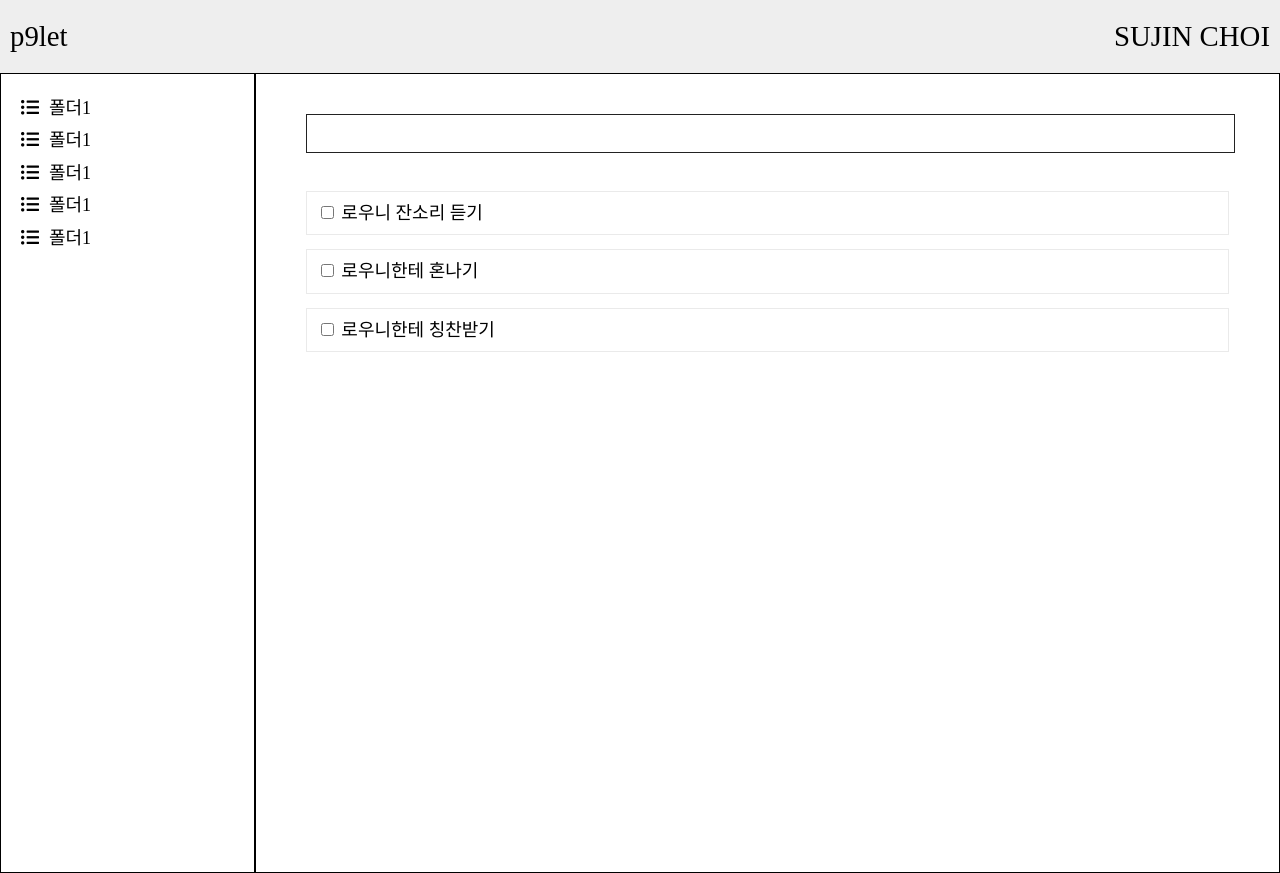
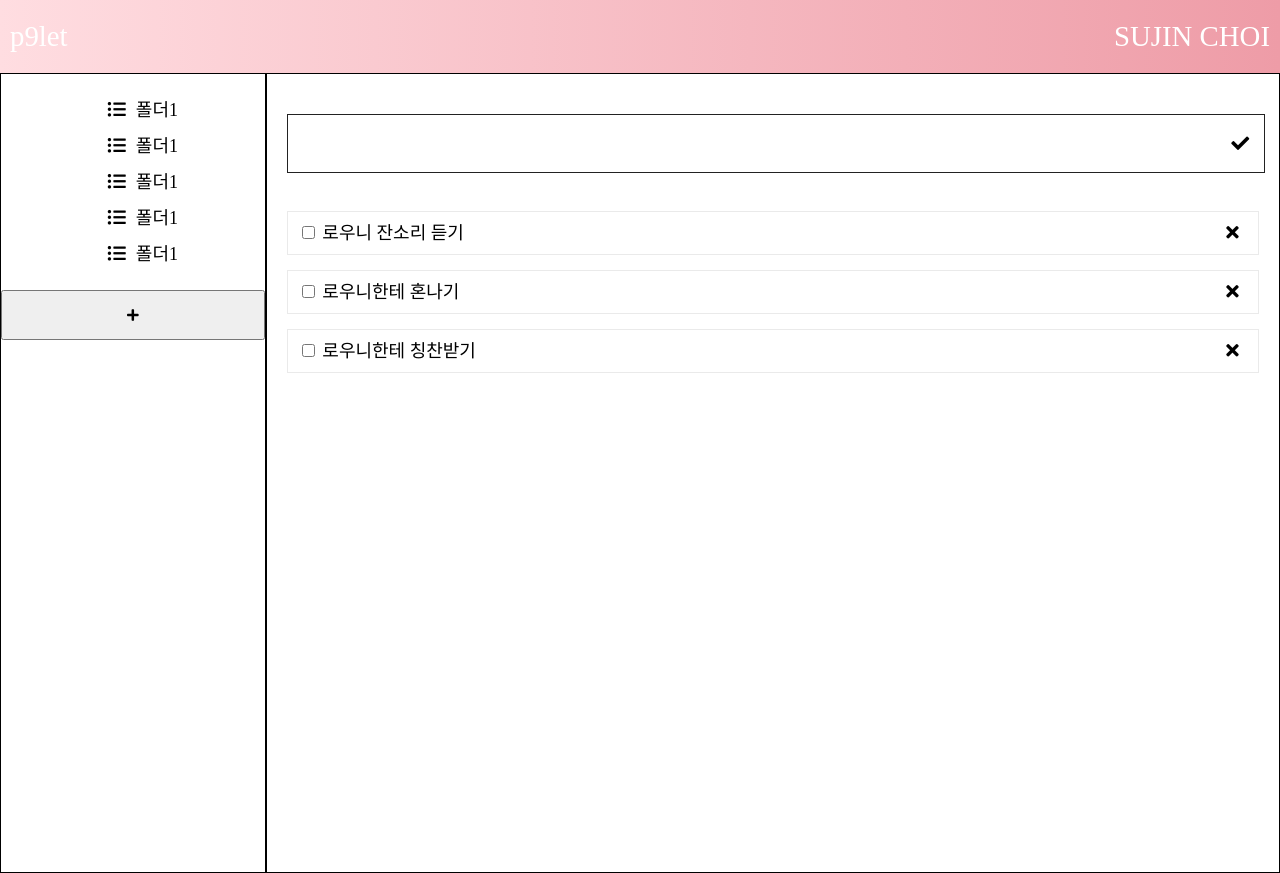
Before and after one commit to CHOISUJIN/todolist, a Vue app: page /forders/1 in a window 1280 px wide. Built offline with nearby package versions, Linux system fonts and the light colour scheme.

Commit message:
Layout 수정

```diff
--- a/src/App.vue
+++ b/src/App.vue
@@ -2,8 +2,8 @@
   <div id="app">
     <todo-header></todo-header>
     <div class="container">
-      <folder-list></folder-list>
-      <router-view></router-view>
+       <folder-list class="todo__nav"></folder-list>
+       <router-view class="todo__section"></router-view>
     </div>
   </div>
 </template>
@@ -35,4 +35,15 @@ html, body{
   justify-content: space-between;
   height: 100vh;
 }
+
+.todo__nav {
+    flex-grow: 0.45;
+    border:1px solid #000;
+}
+
+.todo__section {
+    flex-grow: 2;
+    border:1px solid #000;
+    padding: 20px;
+}
 </style>
--- a/src/components/FolderList.vue
+++ b/src/components/FolderList.vue
@@ -1,13 +1,20 @@
 <template>
+    <div>
         <div class="folder-list">
             <ul>
-
                 <li><i class="fas fa-list-ul"></i><router-link v-bind:to="`/forders/1`" class="active">폴더1</router-link> </li>
                 <li><i class="fas fa-list-ul"></i><router-link v-bind:to="`/forders/1`">폴더1</router-link> </li>
                 <li><i class="fas fa-list-ul"></i><router-link v-bind:to="`/forders/1`">폴더1</router-link> </li>
                 <li><i class="fas fa-list-ul"></i><router-link v-bind:to="`/forders/1`">폴더1</router-link> </li>
                 <li><i class="fas fa-list-ul"></i><router-link v-bind:to="`/forders/1`">폴더1</router-link> </li>
             </ul>
+        </div>
+        <div class="folder-list__footer">
+            <button type="button">
+                <i class="fas fa-plus"></i>
+            </button>
+        </div>
+
     </div>
 </template>
 <script>
@@ -17,10 +24,7 @@ export default {
 </script>
 
 <style scoped>
-.folder-list {
-    flex-grow: 0.45;
-    border:1px solid #000;
-}
+
 
 ul {
     padding-left: 20px;
@@ -28,7 +32,7 @@ ul {
 
 li {
     list-style: none;
-    line-height: 1.8rem;
+    line-height: 2rem;
 }
 
 a {
@@ -40,9 +44,19 @@ ul > li > i {
     padding-right: 10px;
 }
 
-/* a.active {
-    color:cornflowerblue;
-    font-size: 1.2rem;
-} */
+.folder-list {
+    display: flex;
+    flex-direction: columns;
+    justify-content: space-around;
+}
 
+.folder-list__footer{
+
+}
+
+.folder-list__footer > button {
+    width: 100%;
+    height: 50px;
+
+}
 </style>
--- a/src/components/TodoHeader.vue
+++ b/src/components/TodoHeader.vue
@@ -17,10 +17,13 @@ export default {
 
 <style scoped>
 .header {
-    background: #eee;
+    background: #ee9ca7;  /* fallback for old browsers */
+    background: -webkit-linear-gradient(to right, #ffdde1, #ee9ca7);  /* Chrome 10-25, Safari 5.1-6 */
+    background: linear-gradient(to right, #ffdde1, #ee9ca7); /* W3C, IE 10+/ Edge, Firefox 16+, Chrome 26+, Opera 12+, Safari 7+ */
     display: flex;
     justify-content:space-between;
     font-size: 1.6rem;
     padding: 20px 10px;
+    color: #fff;
     }
 </style>
--- a/src/components/TodoInput.vue
+++ b/src/components/TodoInput.vue
@@ -1,6 +1,7 @@
 <template>
     <div class="todo__input">
-        <input type="text" class="todo__input__text">
+        <input type="text" class="todo__input-text">
+        <span class="check-icon"><i class="fas fa-check"></i></span>
         <!-- <button type="button" class="todo__input__botton"> 추가 </button> -->
     </div>
 </template>
@@ -14,16 +15,19 @@ export default {
 <style scoped>
 .todo__input {
     padding: 20px 0;
+    position: relative;
+
 }
 
-.todo__input .todo__input__text {
-   width: 100%;
-   height: 35px;
+.todo__input .todo__input-text {
+    width: 100%;
+   height: 55px;
    border: 1px solid #222;
 }
 
-/* .todo__input .todo__input__botton{
-   width: 8%;
-   height: 40px;
-}  */
+.check-icon {
+    position: absolute;
+    top:40%;
+    right: 1%;
+}
 </style>
--- a/src/components/TodoList.vue
+++ b/src/components/TodoList.vue
@@ -4,14 +4,24 @@
             <li>
                 <input type="checkbox"/>
                 로우니 잔소리 듣기
+                <span class="remove-icon">
+                     <i class="fas fa-times"></i>
+                </span>
+
             </li>
             <li>
                 <input type="checkbox"/>
                 로우니한테 혼나기
+                 <span class="remove-icon">
+                     <i class="fas fa-times"></i>
+                </span>
             </li>
             <li>
                 <input type="checkbox"/>
                 로우니한테 칭찬받기
+                 <span class="remove-icon">
+                     <i class="fas fa-times"></i>
+                </span>
             </li>
         </ul>
     </div>
@@ -28,16 +38,22 @@ export default {
 
 }
 
-ul {
+.todo-list ul {
     padding: 0;
 }
 
-li {
+.todo-list li {
     list-style: none;
     line-height: 1.8rem;
     border : 1px solid #eaeaea;
     margin-bottom: 1.5%;
     padding: 5px 10px;
+    position: relative;
 }
 
+.remove-icon {
+    position: absolute;
+    top: 12%;
+    right: 2%;
+}
 </style>
--- a/src/views/ListView.vue
+++ b/src/views/ListView.vue
@@ -1,9 +1,7 @@
 <template>
-    <div class="todo__section">
-        <div>
-            <todo-input></todo-input>
-            <todo-list></todo-list>
-        </div>
+    <div>
+        <todo-input></todo-input>
+        <todo-list></todo-list>
     </div>
 </template>
 
@@ -20,12 +18,4 @@ components : {
 </script>
 
 <style scoped>
-.todo__section {
-    flex-grow: 2;
-    border:1px solid #000;
-}
-
-.todo__section > div {
- margin: 20px 50px;
-}
 </style>
```
Also changed, not shown: src/api/index.js (added, +8 -0 lines). Lines whose indentation alone changed are shown as unchanged.
